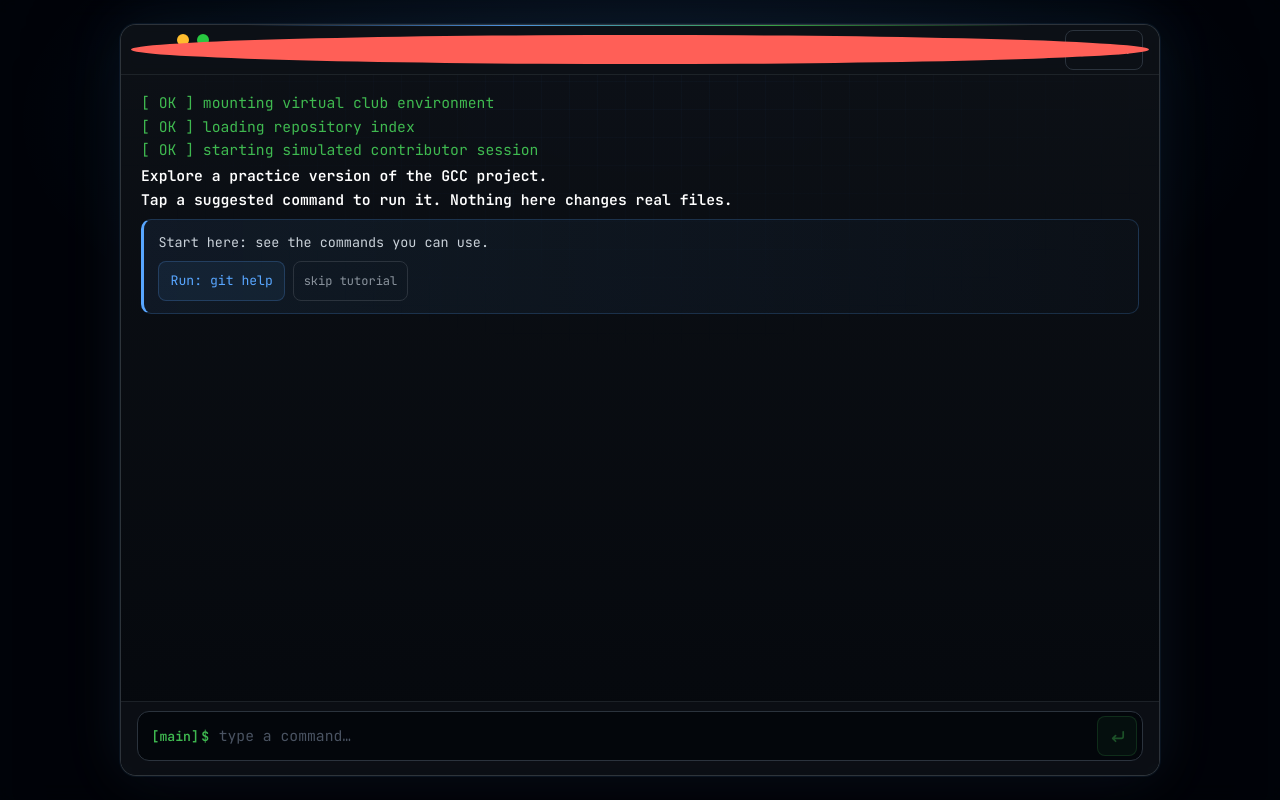
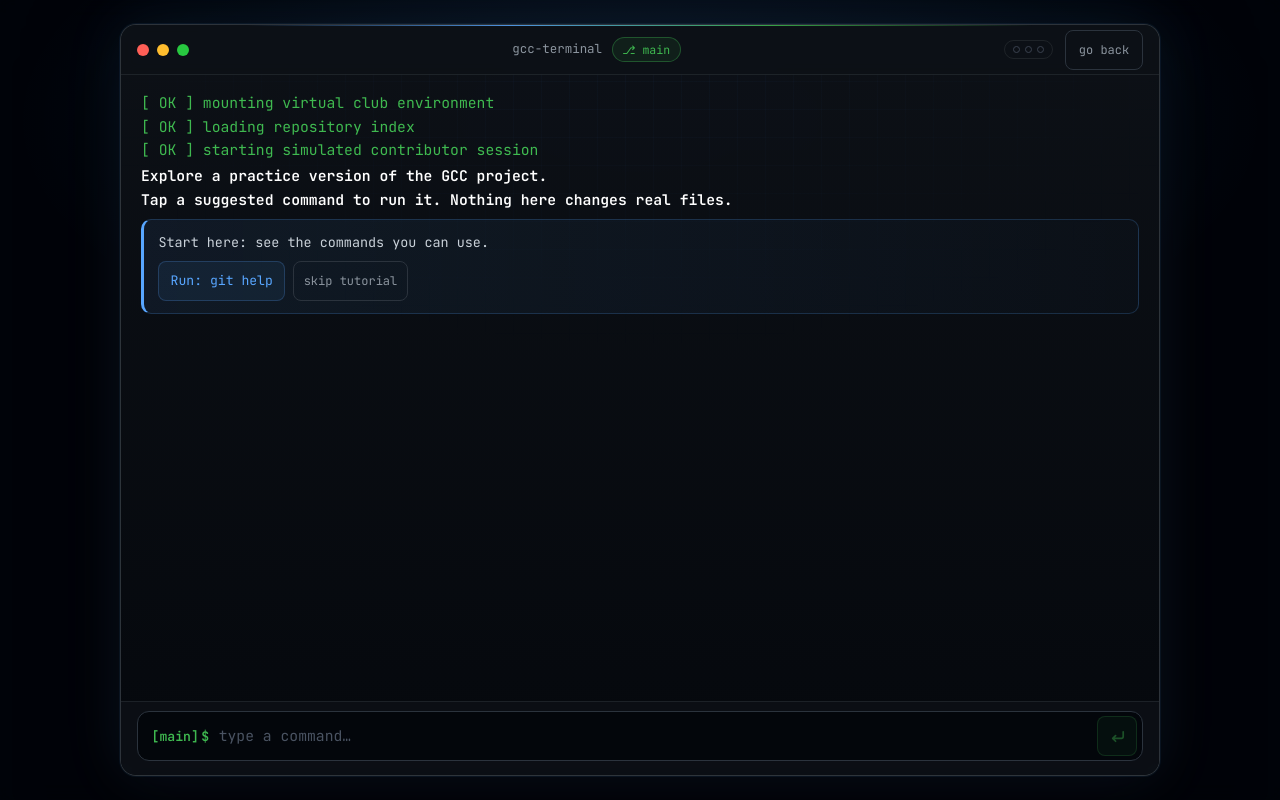
Before and after one commit to GCC-FAST-NUCES-Karachi/GCC, a Next.js app: page /terminal in a window 1280 px wide. Built offline with nearby package versions, Linux system fonts and the light colour scheme.

Commit message:
Fix close btn on terminal

```diff
--- a/src/components/terminal/Terminal.css
+++ b/src/components/terminal/Terminal.css
@@ -216,18 +216,7 @@
 }
 
 .terminal-dot--red {
-  width: 32px;
-  height: 32px;
-  background: transparent;
-  cursor: pointer;
-}
-
-.terminal-dot--red::before {
-  position: absolute;
-  inset: 10px;
-  border-radius: 50%;
   background: #ff5f57;
-  content: "";
 }
 
 .terminal-dot--yellow {
```
